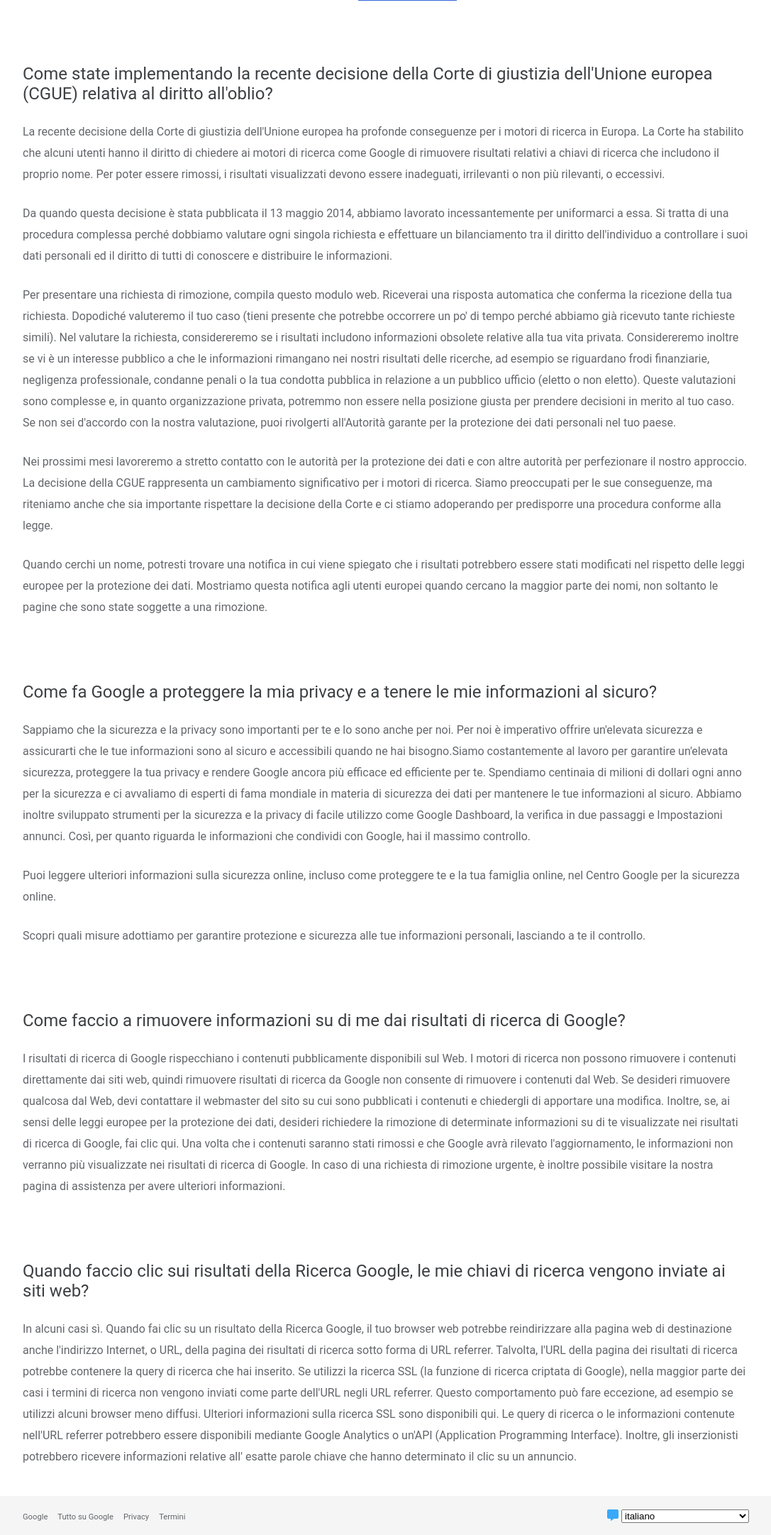
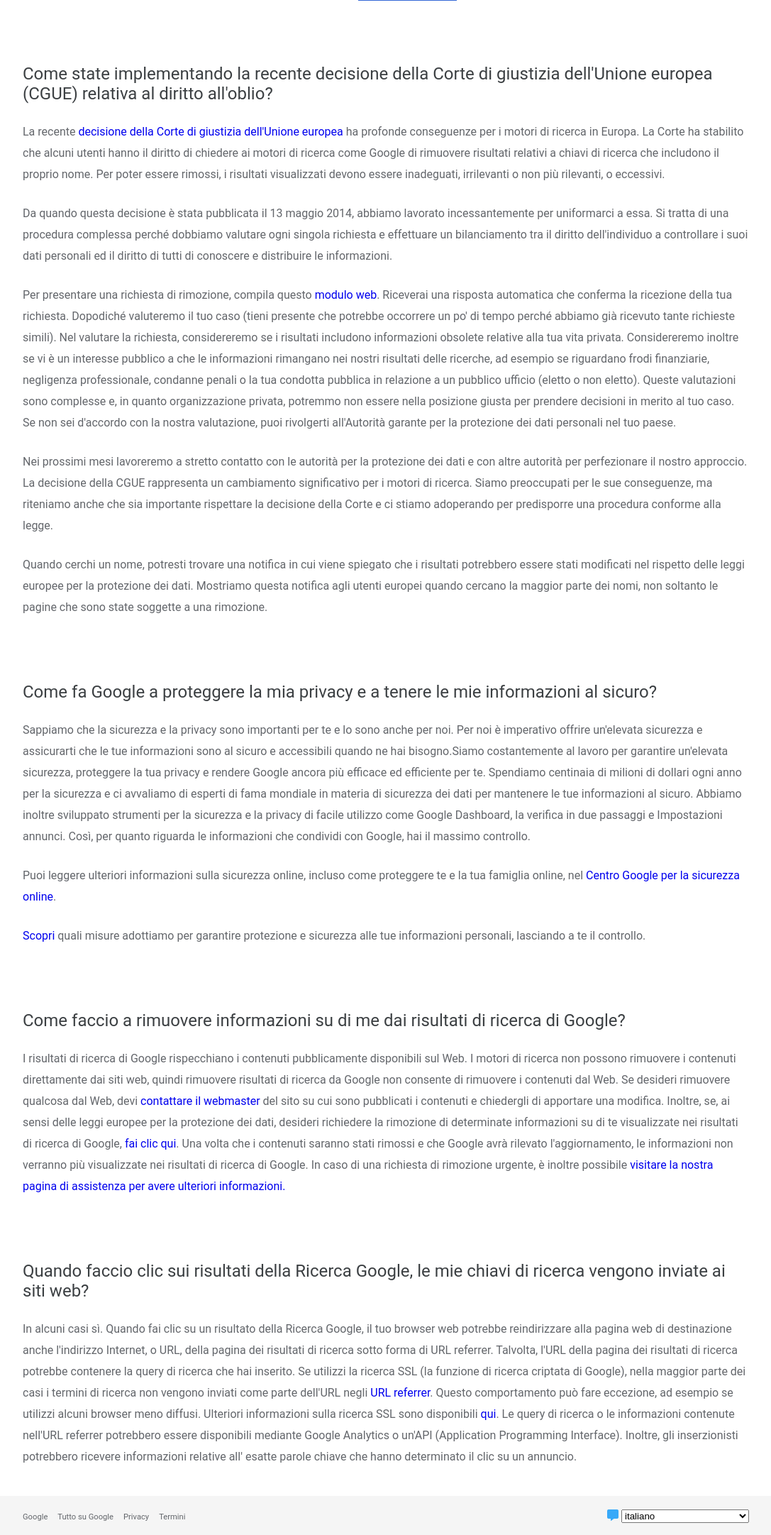
Before and after one commit to NicoleMastrostefano/php-google-faq, a PHP site: page / in a window 1280 px wide. Shown: the part 100-2263 px from the top of the page at 71% size, without its empty margins (96-1183 px from the left). Run offline with PHP 8.4, Linux system fonts and the light colour scheme.

Commit message:
comment added

```diff
--- a/css/style.css
+++ b/css/style.css
@@ -18,7 +18,6 @@ h3 {
   font-weight: lighter;
 }
 
-
 #header_nav {
   width: 100%;
   height: 100px;
@@ -33,7 +32,7 @@ h3 {
 }
 
 #top_right i{
-margin-left: 15px;
+  margin-left: 15px;
 }
 
 #nav_bottom {
@@ -53,9 +52,14 @@ margin-left: 15px;
   padding-right: 36px;
 }
 
- a {
+header a, footer a {
   text-decoration: none;
   color: #63666B;
+}
+
+main p a {
+  text-decoration: none;
+  color: :#3367D6;
 }
 
 #nav_menu .active {
@@ -75,6 +79,7 @@ main h2 {
   font-weight: normal;
   color: #3C4043;
 }
+
 main p {
   line-height: 30px;
   margin-top: 25px;
@@ -94,7 +99,6 @@ footer {
   display: flex;
   justify-content: space-between;
   align-items: center;
-
 }
 
 #footer_wrapper #left li {
@@ -106,6 +110,7 @@ footer {
 #footer_wrapper #right select {
   width: 180px;
 }
+
 #footer_wrapper #right i {
   color: #38A9F8;
 }
--- a/index.php
+++ b/index.php
@@ -10,12 +10,11 @@ $database = [
   [
     "question" => "Come state implementando la recente decisione della Corte di giustizia dell'Unione europea (CGUE) relativa al diritto all'oblio?",
     "answer" => [
-      "La recente <a href=\"http://curia.europa.eu/juris/document/document.jsf?text=&amp;docid=152065&amp;amppageIndex=0&amp;doclang=it&amp;mode=lst&amp;dir=&amp;occ=first&amp;part=1&amp;cid=276332\">decisione della Corte di giustizia dell'Unione europea</a> ha profonde conseguenze per i motori di ricerca in Europa. La Corte ha stabilito che alcuni utenti hanno il diritto di chiedere ai motori di ricerca come Google di rimuovere risultati relativi a chiavi di ricerca che includono il proprio nome. Per poter essere rimossi, i risultati visualizzati devono essere inadeguati, irrilevanti o non più rilevanti, o eccessivi.",
+      "La recente <a href='#'>decisione della Corte di giustizia dell'Unione europea</a> ha profonde conseguenze per i motori di ricerca in Europa. La Corte ha stabilito che alcuni utenti hanno il diritto di chiedere ai motori di ricerca come Google di rimuovere risultati relativi a chiavi di ricerca che includono il proprio nome. Per poter essere rimossi, i risultati visualizzati devono essere inadeguati, irrilevanti o non più rilevanti, o eccessivi.",
 
       "Da quando questa decisione è stata pubblicata il 13 maggio 2014, abbiamo lavorato incessantemente per uniformarci a essa. Si tratta di una procedura complessa perché dobbiamo valutare ogni singola richiesta e effettuare un bilanciamento tra il diritto dell'individuo a controllare i suoi dati personali ed il diritto di tutti di conoscere e distribuire le informazioni.",
 
-      "Per presentare una richiesta di rimozione, compila questo <a href=\"https://support.google.com/legal/contact/lr_eudpa?product=websearch&amp;hl=it\">modulo web</a>. Riceverai una risposta automatica che conferma la ricezione della tua richiesta. Dopodiché valuteremo il tuo caso (tieni presente che potrebbe occorrere un po' di tempo perché abbiamo già ricevuto tante richieste simili). Nel valutare la richiesta, considereremo se i risultati includono informazioni obsolete relative alla tua vita privata. Considereremo inoltre se vi è un interesse pubblico a che le informazioni rimangano nei nostri risultati delle ricerche, ad esempio se riguardano frodi finanziarie, negligenza professionale, condanne penali o la tua condotta pubblica in relazione a un pubblico ufficio (eletto o non eletto). Queste valutazioni sono complesse e, in quanto organizzazione privata, potremmo non essere nella posizione giusta per prendere decisioni in merito al tuo caso. Se non sei d'accordo con la nostra valutazione, puoi rivolgerti all'Autorità garante per la protezione dei dati personali nel tuo paese."
-      ,
+      "Per presentare una richiesta di rimozione, compila questo <a href='#'>modulo web</a>. Riceverai una risposta automatica che conferma la ricezione della tua richiesta. Dopodiché valuteremo il tuo caso (tieni presente che potrebbe occorrere un po' di tempo perché abbiamo già ricevuto tante richieste simili). Nel valutare la richiesta, considereremo se i risultati includono informazioni obsolete relative alla tua vita privata. Considereremo inoltre se vi è un interesse pubblico a che le informazioni rimangano nei nostri risultati delle ricerche, ad esempio se riguardano frodi finanziarie, negligenza professionale, condanne penali o la tua condotta pubblica in relazione a un pubblico ufficio (eletto o non eletto). Queste valutazioni sono complesse e, in quanto organizzazione privata, potremmo non essere nella posizione giusta per prendere decisioni in merito al tuo caso. Se non sei d'accordo con la nostra valutazione, puoi rivolgerti all'Autorità garante per la protezione dei dati personali nel tuo paese.",
 
       "Nei prossimi mesi lavoreremo a stretto contatto con le autorità per la protezione dei dati e con altre autorità per perfezionare il nostro approccio. La decisione della CGUE rappresenta un cambiamento significativo per i motori di ricerca. Siamo preoccupati per le sue conseguenze, ma riteniamo anche che sia importante rispettare la decisione della Corte e ci stiamo adoperando per predisporre una procedura conforme alla legge.",
 
@@ -27,21 +26,21 @@ $database = [
     "answer" => [
       "Sappiamo che la sicurezza e la privacy sono importanti per te e lo sono anche per noi. Per noi è imperativo offrire un'elevata sicurezza e assicurarti che le tue informazioni sono al sicuro e accessibili quando ne hai bisogno.Siamo costantemente al lavoro per garantire un'elevata sicurezza, proteggere la tua privacy e rendere Google ancora più efficace ed efficiente per te. Spendiamo centinaia di milioni di dollari ogni anno per la sicurezza e ci avvaliamo di esperti di fama mondiale in materia di sicurezza dei dati per mantenere le tue informazioni al sicuro. Abbiamo inoltre sviluppato strumenti per la sicurezza e la privacy di facile utilizzo come Google Dashboard, la verifica in due passaggi e Impostazioni annunci. Così, per quanto riguarda le informazioni che condividi con Google, hai il massimo controllo.",
 
-      "Puoi leggere ulteriori informazioni sulla sicurezza online, incluso come proteggere te e la tua famiglia online, nel Centro Google per la sicurezza online.",
+      "Puoi leggere ulteriori informazioni sulla sicurezza online, incluso come proteggere te e la tua famiglia online, nel <a href='#'>Centro Google per la sicurezza online</a>.",
 
-      "<a href=\"https://privacy.google.com\">Scopri</a> quali misure adottiamo per garantire protezione e sicurezza alle tue informazioni personali, lasciando a te il controllo."
+      "<a href='#'>Scopri</a> quali misure adottiamo per garantire protezione e sicurezza alle tue informazioni personali, lasciando a te il controllo."
     ]
   ],
   [
     "question" => "Come faccio a rimuovere informazioni su di me dai risultati di ricerca di Google?",
     "answer" => [
-      "I risultati di ricerca di Google rispecchiano i contenuti pubblicamente disponibili sul Web. I motori di ricerca non possono rimuovere i contenuti direttamente dai siti web, quindi rimuovere risultati di ricerca da Google non consente di rimuovere i contenuti dal Web. Se desideri rimuovere qualcosa dal Web, devi contattare il webmaster del sito su cui sono pubblicati i contenuti e chiedergli di apportare una modifica. Inoltre, se, ai sensi delle leggi europee per la protezione dei dati, desideri richiedere la rimozione di determinate informazioni su di te visualizzate nei risultati di ricerca di Google, fai clic qui. Una volta che i contenuti saranno stati rimossi e che Google avrà rilevato l'aggiornamento, le informazioni non verranno più visualizzate nei risultati di ricerca di Google. In caso di una richiesta di rimozione urgente, è inoltre possibile visitare la nostra pagina di assistenza per avere ulteriori informazioni."
+      "I risultati di ricerca di Google rispecchiano i contenuti pubblicamente disponibili sul Web. I motori di ricerca non possono rimuovere i contenuti direttamente dai siti web, quindi rimuovere risultati di ricerca da Google non consente di rimuovere i contenuti dal Web. Se desideri rimuovere qualcosa dal Web, devi <a href='#'>contattare il webmaster </a>del sito su cui sono pubblicati i contenuti e chiedergli di apportare una modifica. Inoltre, se, ai sensi delle leggi europee per la protezione dei dati, desideri richiedere la rimozione di determinate informazioni su di te visualizzate nei risultati di ricerca di Google, <a href='#'>fai clic qui</a>. Una volta che i contenuti saranno stati rimossi e che Google avrà rilevato l'aggiornamento, le informazioni non verranno più visualizzate nei risultati di ricerca di Google. In caso di una richiesta di rimozione urgente, è inoltre possibile <a href='#'>visitare la nostra pagina di assistenza per avere ulteriori informazioni.</a>"
     ]
   ],
   [
     "question" => "Quando faccio clic sui risultati della Ricerca Google, le mie chiavi di ricerca vengono inviate ai siti web?",
     "answer" => [
-      "In alcuni casi sì. Quando fai clic su un risultato della Ricerca Google, il tuo browser web potrebbe reindirizzare alla pagina web di destinazione anche l'indirizzo Internet, o URL, della pagina dei risultati di ricerca sotto forma di URL referrer. Talvolta, l'URL della pagina dei risultati di ricerca potrebbe contenere la query di ricerca che hai inserito. Se utilizzi la ricerca SSL (la funzione di ricerca criptata di Google), nella maggior parte dei casi i termini di ricerca non vengono inviati come parte dell'URL negli URL referrer. Questo comportamento può fare eccezione, ad esempio se utilizzi alcuni browser meno diffusi. Ulteriori informazioni sulla ricerca SSL sono disponibili qui. Le query di ricerca o le informazioni contenute nell'URL referrer potrebbero essere disponibili mediante Google Analytics o un'API (Application Programming Interface). Inoltre, gli inserzionisti potrebbero ricevere informazioni relative all' esatte parole chiave che hanno determinato il clic su un annuncio."
+      "In alcuni casi sì. Quando fai clic su un risultato della Ricerca Google, il tuo browser web potrebbe reindirizzare alla pagina web di destinazione anche l'indirizzo Internet, o URL, della pagina dei risultati di ricerca sotto forma di URL referrer. Talvolta, l'URL della pagina dei risultati di ricerca potrebbe contenere la query di ricerca che hai inserito. Se utilizzi la ricerca SSL (la funzione di ricerca criptata di Google), nella maggior parte dei casi i termini di ricerca non vengono inviati come parte dell'URL negli <a href='#'>URL referrer</a>. Questo comportamento può fare eccezione, ad esempio se utilizzi alcuni browser meno diffusi. Ulteriori informazioni sulla ricerca SSL sono disponibili <a href='#'>qui</a>. Le query di ricerca o le informazioni contenute nell'URL referrer potrebbero essere disponibili mediante Google Analytics o un'API (Application Programming Interface). Inoltre, gli inserzionisti potrebbero ricevere informazioni relative all' esatte parole chiave che hanno determinato il clic su un annuncio."
    ]
   ]
 ];
@@ -123,3 +122,14 @@ $database = [
     </footer>
   </body>
 </html>
+
+
+
+<!-- seconda soluzione: con le <p> (direttamente al secondo livello) per ogni paragrafo nell'array delle risposte (al posto delle virgolette). -->
+
+<!-- <?php
+foreach ($database as $faq) { ?>
+  <h2><?php echo $faq["question"]; ?></h2>
+  <div><?php echo $faq["answer"] ; ?></div>
+    <?php
+}?> -->
```
